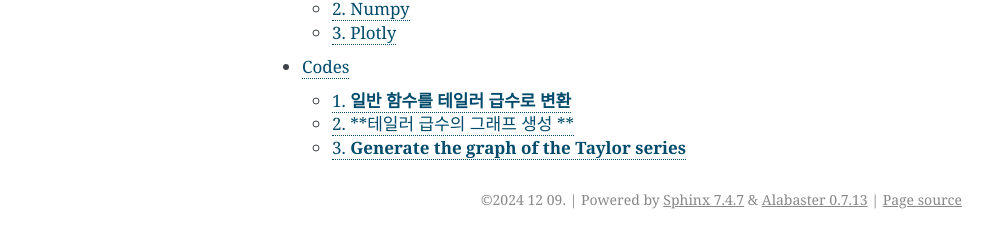
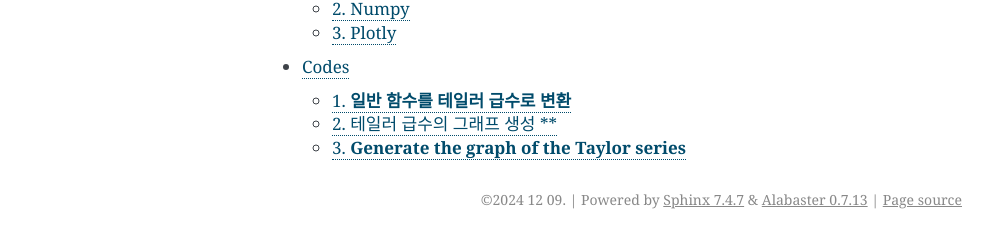
Before and after one commit to Musalar7/2024Oss-Team-Project---Taylor-series, a Sphinx documentation site: the page built from docs/source/index.rst, in a window 1280 px wide. Shown: the part 284-532 px from the top of the page, without its empty margins (148-1141 px from the left). Built offline with Sphinx 7.4.7, drawn with Linux system fonts in a browser that asks for light colours.

Commit message:
Update Codes.rst

```diff
--- a/docs/source/Codes.rst
+++ b/docs/source/Codes.rst
@@ -11,7 +11,7 @@ Codes
 .. autofunction:: taylor_series.taylor_series
 
 
-2. **테일러 급수의 그래프 생성 **
+2. 테일러 급수의 그래프 생성 **
 --------------------------
 
 첫 번째 단계에서 만든 테일러 급수를 그래프의 형태로 변환시키기 위해 plotly 라이브러리를 이용할 수 있습니다.
```
